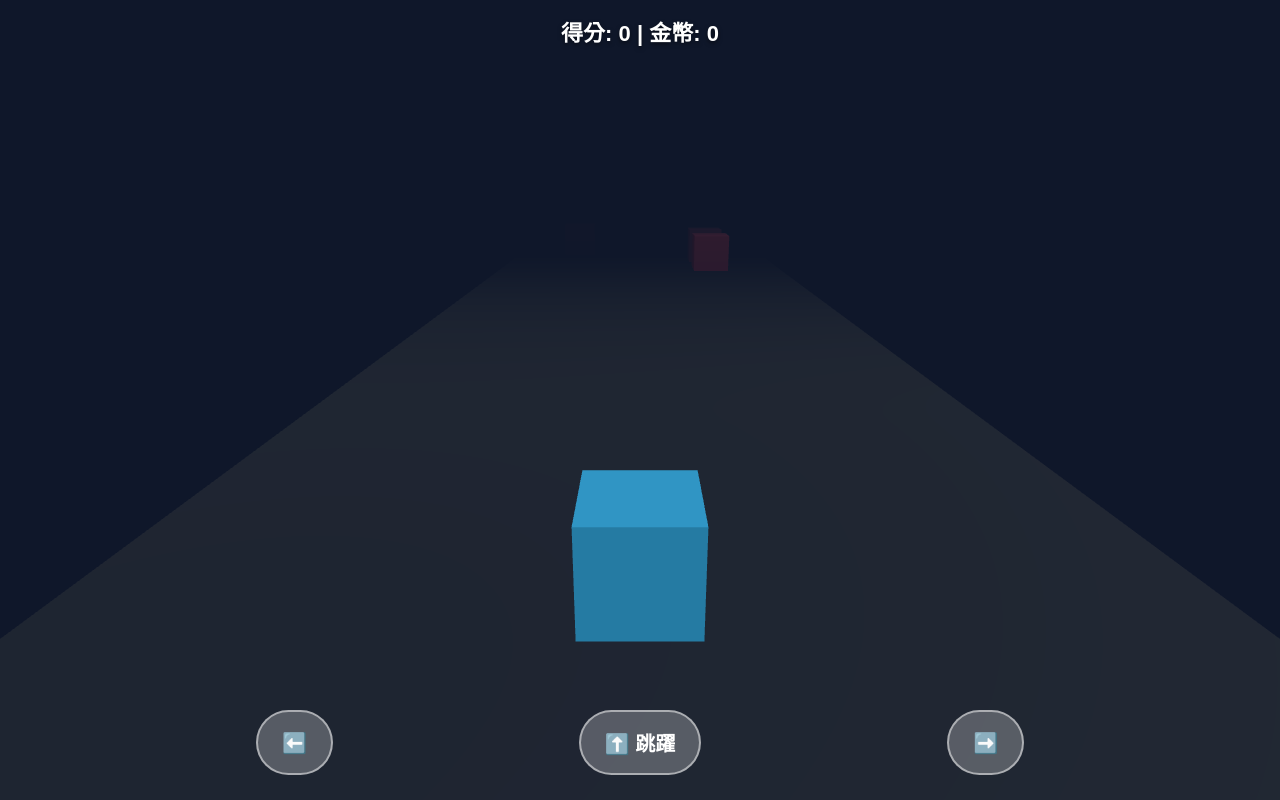
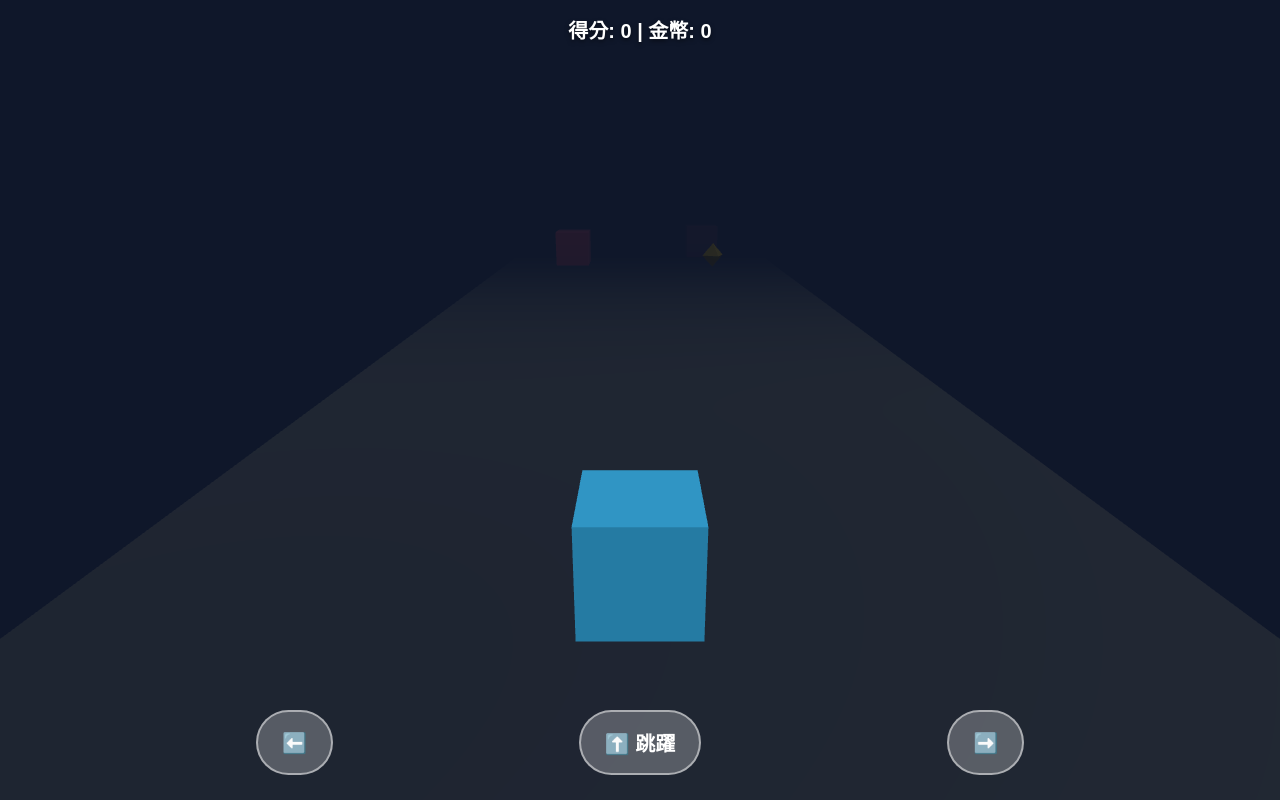
Before and after one commit to mingpig-edu/First_3D_game, a plain HTML site: page index.html in a window 1280 px wide. Drawn offline with nearby package versions, Linux system fonts and the light colour scheme; animation ran at ten frames a second.

Commit message:
Update game title and adjust UI elements

```diff
--- a/index.html
+++ b/index.html
@@ -3,11 +3,15 @@
 <head>
   <meta charset="UTF-8" />
   <meta name="viewport" content="width=device-width, initial-scale=1.0, user-scalable=no" />
-  <title>3D 跑酷冒險 - 動態鏡頭版</title>
+  <title>3D 跑酷冒險 - 特效與道具版</title>
   <style>
     body { margin: 0; overflow: hidden; background: #0f172a; touch-action: manipulation; font-family: sans-serif; }
     #ui { position: absolute; top: 15px; left: 0; width: 100%; text-align: center; color: white; pointer-events: none; z-index: 10; }
-    .score-box { font-size: 22px; font-weight: bold; text-shadow: 0 2px 4px rgba(0,0,0,0.5); }
+    .score-box { font-size: 20px; font-weight: bold; text-shadow: 0 2px 4px rgba(0,0,0,0.5); }
+    #status { margin-top: 6px; font-size: 14px; font-weight: bold; min-height: 20px; }
+    .badge { padding: 3px 8px; border-radius: 12px; margin: 0 3px; display: inline-block; }
+    .badge-shield { background: #06b6d4; color: #fff; }
+    .badge-magnet { background: #a855f7; color: #fff; }
 
     /* 手機虛擬按鈕 */
     #controls { position: absolute; bottom: 25px; left: 0; width: 100%; display: flex; justify-content: space-evenly; padding: 0 10px; box-sizing: border-box; z-index: 10; }
@@ -26,9 +30,9 @@
 <body>
   <div id="ui">
     <div class="score-box">得分: <span id="score">0</span> | 金幣: <span id="coins">0</span></div>
+    <div id="status"></div>
   </div>
 
-  <!-- 手機控制按鈕 -->
   <div id="controls">
     <button class="btn" id="btn-left">⬅️</button>
     <button class="btn" id="btn-jump">⬆️ 跳躍</button>
@@ -44,8 +48,6 @@
     scene.fog = new THREE.Fog(0x0f172a, 10, 30);
 
     const camera = new THREE.PerspectiveCamera(60, window.innerWidth / window.innerHeight, 0.1, 1000);
-
-    // 鏡頭初始位置基準點
     const baseCamOffset = { x: 0, y: 3.5, z: 8 };
     camera.position.set(baseCamOffset.x, baseCamOffset.y, baseCamOffset.z);
 
@@ -71,7 +73,7 @@
     floor.position.z = -10;
     scene.add(floor);
 
-    // 4. 玩家
+    // 4. 玩家與護盾特效網格
     const player = new THREE.Mesh(
       new THREE.BoxGeometry(1, 1, 1),
       new THREE.MeshStandardMaterial({ color: 0x38bdf8 })
@@ -79,15 +81,52 @@
     player.position.set(LANES[currentLane], 0.5, 3);
     scene.add(player);
 
-    // 5. 動態生成障礙物與金幣
+    const shieldMesh = new THREE.Mesh(
+      new THREE.SphereGeometry(0.8, 16, 16),
+      new THREE.MeshStandardMaterial({ color: 0x06b6d4, transparent: true, opacity: 0.45, wireframe: true })
+    );
+    shieldMesh.visible = false;
+    player.add(shieldMesh);
+
+    // 5. 遊戲實體陣列 (障礙物, 金幣, 道具, 粒子)
     const obstacles = [];
     const coins = [];
+    const powerups = [];
+    const particles = [];
 
+    // 粒子爆裂生成器
+    function createExplosion(pos, colorHex, count = 12) {
+      const geom = new THREE.BoxGeometry(0.12, 0.12, 0.12);
+      const mat = new THREE.MeshBasicMaterial({ color: colorHex });
+      for (let i = 0; i < count; i++) {
+        const p = new THREE.Mesh(geom, mat);
+        p.position.copy(pos);
+        p.userData = {
+          vel: new THREE.Vector3(
+            (Math.random() - 0.5) * 0.35,
+            Math.random() * 0.3 + 0.1,
+            (Math.random() - 0.5) * 0.35
+          ),
+          life: 1.0
+        };
+        scene.add(p);
+        particles.push(p);
+      }
+    }
+
+    // 畫面震動變數
+    let shakeIntensity = 0;
+    function triggerShake(intensity = 0.3) {
+      shakeIntensity = intensity;
+    }
+
+    // 動態生成邏輯
     function spawnEntity() {
       const lane = LANES[Math.floor(Math.random() * 3)];
-      const isCoin = Math.random() > 0.5;
+      const rand = Math.random();
 
-      if (isCoin) {
+      if (rand < 0.45) {
+        // 生成金幣
         const coin = new THREE.Mesh(
           new THREE.OctahedronGeometry(0.4),
           new THREE.MeshStandardMaterial({ color: 0xfacc15, metalness: 0.8 })
@@ -95,7 +134,8 @@
         coin.position.set(lane, 0.6, -25);
         scene.add(coin);
         coins.push(coin);
-      } else {
+      } else if (rand < 0.85) {
+        // 生成障礙物
         const obstacle = new THREE.Mesh(
           new THREE.BoxGeometry(1.2, 1.2, 1.2),
           new THREE.MeshStandardMaterial({ color: 0xf43f5e })
@@ -103,19 +143,33 @@
         obstacle.position.set(lane, 0.6, -25);
         scene.add(obstacle);
         obstacles.push(obstacle);
+      } else {
+        // 生成道具 (護盾 或 磁鐵)
+        const isShield = Math.random() > 0.5;
+        const pMesh = new THREE.Mesh(
+          isShield ? new THREE.DodecahedronGeometry(0.4) : new THREE.TorusGeometry(0.3, 0.1, 8, 16),
+          new THREE.MeshStandardMaterial({ color: isShield ? 0x06b6d4 : 0xa855f7, emissive: isShield ? 0x0284c7 : 0x7e22ce })
+        );
+        pMesh.position.set(lane, 0.6, -25);
+        pMesh.userData = { type: isShield ? 'shield' : 'magnet' };
+        scene.add(pMesh);
+        powerups.push(pMesh);
       }
     }
 
-    setInterval(spawnEntity, 1200);
+    setInterval(spawnEntity, 1100);
 
-    // 遊戲狀態
+    // 遊戲狀態與道具時效
     let isJumping = false;
     let jumpVelocity = 0;
     let score = 0;
     let coinCount = 0;
     let isGameOver = false;
 
-    // 6. 操作邏輯
+    let hasShield = false;
+    let magnetTimer = 0; // 磁鐵剩餘幀數
+
+    // 操作邏輯
     function moveLeft() { if (currentLane > 0) currentLane--; }
     function moveRight() { if (currentLane < 2) currentLane++; }
     function jump() {
@@ -135,15 +189,25 @@
       renderer.setSize(window.innerWidth, window.innerHeight);
     });
 
+    // 更新 UI 狀態顯示
+    function updateUI() {
+      document.getElementById('score').innerText = score;
+      document.getElementById('coins').innerText = coinCount;
+
+      let statusHTML = '';
+      if (hasShield) statusHTML += '<span class="badge badge-shield">🛡️ 護盾中</span>';
+      if (magnetTimer > 0) statusHTML += `<span class="badge badge-magnet">🧲 磁鐵 (${Math.ceil(magnetTimer / 60)}s)</span>`;
+      document.getElementById('status').innerHTML = statusHTML;
+    }
+
     // 7. 遊戲主循環
     function animate() {
       requestAnimationFrame(animate);
 
       if (!isGameOver) {
-        // 玩家位置平滑更新 (Lerp)
+        // 平滑移動與跳躍
         player.position.x += (LANES[currentLane] - player.position.x) * 0.2;
 
-        // 跳躍物理
         if (isJumping) {
           player.position.y += jumpVelocity;
           jumpVelocity -= 0.012;
@@ -153,67 +217,121 @@
           }
         }
 
-        // ==========================================
-        // 🎥 方案 A：動態跟隨鏡頭運鏡邏輯
-        // ==========================================
+        // 磁鐵計時
+        if (magnetTimer > 0) magnetTimer--;
 
-        // 1. 鏡頭 X 軸延遲跟隨（只移動角色的 60%，產生側滑感）
+        // 🎥 鏡頭追蹤與震動運算
         const targetCamX = player.position.x * 0.6;
-
-        // 2. 跳躍時鏡頭跟著微幅升高
         const targetCamY = baseCamOffset.y + (player.position.y - 0.5) * 0.3;
 
-        // 3. 鏡頭位置平滑內插 (Lerp)
         camera.position.x += (targetCamX - camera.position.x) * 0.1;
         camera.position.y += (targetCamY - camera.position.y) * 0.1;
 
-        // 4. 側移動時產生微幅傾斜角度（Z 軸旋轉）
+        // 套用震動偏移
+        if (shakeIntensity > 0.005) {
+          camera.position.x += (Math.random() - 0.5) * shakeIntensity;
+          camera.position.y += (Math.random() - 0.5) * shakeIntensity;
+          shakeIntensity *= 0.88;
+        }
+
         const sideVelocity = LANES[currentLane] - player.position.x;
-        const targetRollAngle = -sideVelocity * 0.05; // 傾斜幅度
-        camera.rotation.z += (targetRollAngle - camera.rotation.z) * 0.1;
-
-        // 5. 焦點始終注視著玩家前方一點點的位置
+        camera.rotation.z += (-sideVelocity * 0.05 - camera.rotation.z) * 0.1;
         camera.lookAt(player.position.x * 0.3, player.position.y + 0.3, 0);
 
-        // ==========================================
+        // 💥 粒子特效更新
+        for (let i = particles.length - 1; i >= 0; i--) {
+          const p = particles[i];
+          p.position.add(p.userData.vel);
+          p.userData.life -= 0.04;
+          p.scale.multiplyScalar(0.92);
+          if (p.userData.life <= 0) {
+            scene.remove(p);
+            particles.splice(i, 1);
+          }
+        }
 
-        // 處理障礙物
+        // 障礙物處理
         for (let i = obstacles.length - 1; i >= 0; i--) {
           const obs = obstacles[i];
-          obs.position.z += 0.2;
+          obs.position.z += 0.22;
 
           if (player.position.distanceTo(obs.position) < 0.9) {
-            isGameOver = true;
-            alert(`💥 遊戲結束！\n得分: ${score}\n獲得金幣: ${coinCount}`);
-            location.reload();
+            if (hasShield) {
+              // 護盾抵擋傷害！
+              hasShield = false;
+              shieldMesh.visible = false;
+              createExplosion(obs.position, 0x06b6d4, 15);
+              triggerShake(0.3);
+              scene.remove(obs);
+              obstacles.splice(i, 1);
+            } else {
+              // Game Over 撞擊
+              isGameOver = true;
+              createExplosion(player.position, 0xf43f5e, 25);
+              triggerShake(0.6);
+              setTimeout(() => {
+                alert(`💥 遊戲結束！\n最終得分: ${score}\n獲得金幣: ${coinCount}`);
+                location.reload();
+              }, 400);
+            }
+            continue;
           }
 
           if (obs.position.z > 8) {
             scene.remove(obs);
             obstacles.splice(i, 1);
             score += 10;
-            document.getElementById('score').innerText = score;
           }
         }
 
-        // 處理金幣
+        // 金幣處理 (含磁鐵吸附)
         for (let i = coins.length - 1; i >= 0; i--) {
           const c = coins[i];
-          c.position.z += 0.2;
+          c.position.z += 0.22;
           c.rotation.y += 0.05;
 
-          if (player.position.distanceTo(c.position) < 1.0) {
+          // 磁鐵吸附邏輯
+          if (magnetTimer > 0 && c.position.distanceTo(player.position) < 8) {
+            c.position.lerp(player.position, 0.18);
+          }
+
+          // 吃到金幣
+          if (player.position.distanceTo(c.position) < 0.9) {
+            createExplosion(c.position, 0xfacc15, 10);
             scene.remove(c);
             coins.splice(i, 1);
             coinCount += 1;
             score += 50;
-            document.getElementById('coins').innerText = coinCount;
-            document.getElementById('score').innerText = score;
           } else if (c.position.z > 8) {
             scene.remove(c);
             coins.splice(i, 1);
           }
         }
+
+        // 道具處理
+        for (let i = powerups.length - 1; i >= 0; i--) {
+          const p = powerups[i];
+          p.position.z += 0.22;
+          p.rotation.y += 0.04;
+
+          if (player.position.distanceTo(p.position) < 0.9) {
+            if (p.userData.type === 'shield') {
+              hasShield = true;
+              shieldMesh.visible = true;
+              createExplosion(p.position, 0x06b6d4, 12);
+            } else if (p.userData.type === 'magnet') {
+              magnetTimer = 300; // 5 秒 (60 FPS * 5)
+              createExplosion(p.position, 0xa855f7, 12);
+            }
+            scene.remove(p);
+            powerups.splice(i, 1);
+          } else if (p.position.z > 8) {
+            scene.remove(p);
+            powerups.splice(i, 1);
+          }
+        }
+
+        updateUI();
       }
 
       renderer.render(scene, camera);
@@ -222,4 +340,4 @@
     animate();
   </script>
 </body>
-  </html>
+</html>
```
